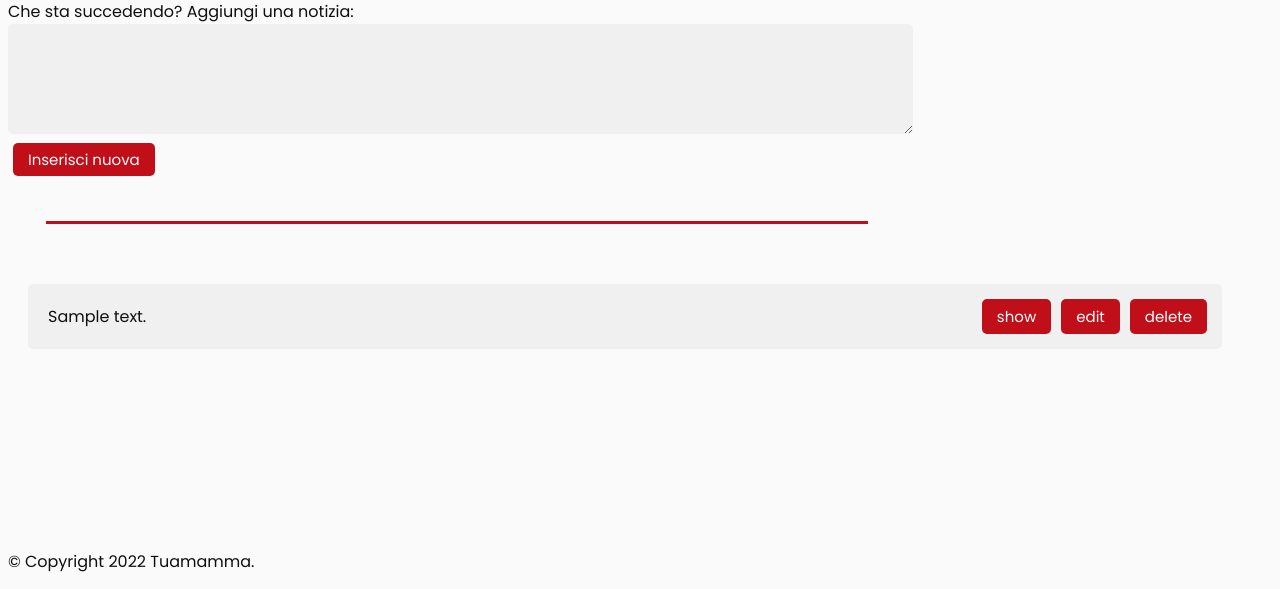
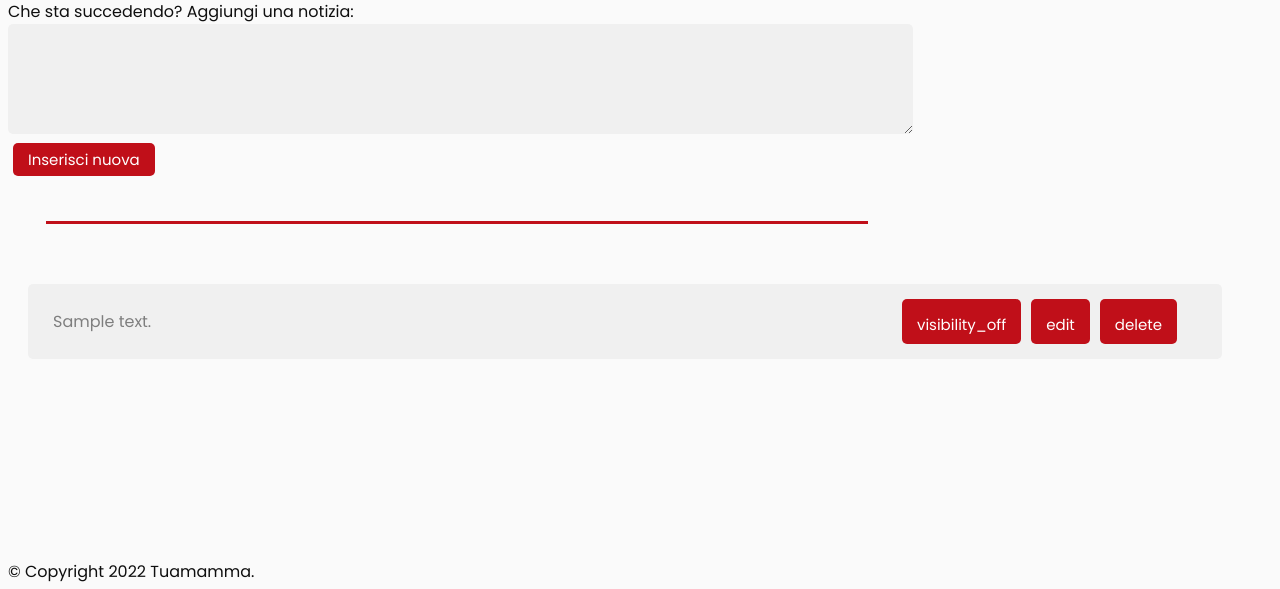
Before and after one commit to nkoexe/Infopoint, a Flask app: template backend/templates/news.html in a window 1280 px wide. Shown: the part 34-623 px from the top of the page. Run offline with Flask 2, Linux system fonts and the light colour scheme; the template is opened without the code that fills it: most values are stand-ins (such as "Sample title", 1, 10 or a date in 2020); parts of the project's set-up code (start-up, migrations or seed data) failed here and were passed over; some libraries are stand-ins or nearby versions.

Commit message:
added icons, hide/show functionality, cancel the edit

```diff
--- a/backend/static/scripts/news.js
+++ b/backend/static/scripts/news.js
@@ -1,30 +1,93 @@
+function newsshow(id) {
+    /* Toggle the visibility of a news element */
+
+    // Icon and text of the element
+    var showbtn = document.getElementById("newsshowicon"+id);
+    var newstext = document.getElementById(id);
+
+    // Send the request to the server
+    $.ajax({
+        url: "/notizie/" + id,
+        type: "PUT",
+        data: {
+            // To reverse the visibility just send this, the server will do the rest
+            "active": ""
+        },
+        success: function(data) {
+            if (data == "ko") {
+                alert("Errore");
+            } else if (data == '1') {
+                // If the element is now visible, change the icon and text opacity
+                showbtn.innerHTML = "visibility";
+                newstext.classList.remove("disabled");
+            } else {
+                // If the element is now hidden, change the icon and text opacity
+                showbtn.innerHTML = "visibility_off";
+                newstext.classList.add("disabled");
+            }
+        }
+    });
+}
+
 function newsedit(id) {
+    /* Cliks on the edit button of an existing news element */
+
+    // Unhide the 'Save' and 'Cancel' buttons, add functionality to them
     var savebtn = document.getElementById("newssave")
     savebtn.classList.remove("hidden");
-    savebtn.setAttribute("onclick", "newseditsave(" + id + ")");
+    savebtn.setAttribute("onclick", "newseditsave('" + id + "')"); // id is still a string - "00021", not 21
 
     var cancbtn = document.getElementById("newscanc");
     cancbtn.classList.remove("hidden");
-    cancbtn.setAttribute("onclick", "newseditcanc(" + id + ")");
+    cancbtn.setAttribute("onclick", "newseditcanc('" + id + "')");
 
+    // Take the text of the news element and put it in the textarea
     document.getElementById("newsinput").value = document.getElementById(id).textContent;
 }
 
 function newseditsave(id) {
+    /* Save the edited news text */
+
+    // Check if the textarea is empty
+    var text = document.getElementById("newsinput").value.trim();
+    if (text == "") {
+        alert("Inserisci il testo della notizia");
+        return;
+    }
+
+    // Send the new text to the server
     $.ajax({
         url: "/notizie/" + id,
         type: "PUT",
         data: {
-            "text": document.getElementById("newsinput").value
+            "text": text
         },
         success: function(data) {
+            // On success, reload the page, otherwise show the error
             if (data == "ok") {
                 location.reload();
             } else {
-                alert("Errore");
+                // TODO: show the error
+                alert("C'è stato un errore nella modifica della notizia");
             }
         }
     });
+}
+
+function newseditcanc(id) {
+    /* Cancel the edit of the news text */
+
+    // Hide the 'Save' and 'Cancel' buttons
+    var savebtn = document.getElementById("newssave");
+    savebtn.classList.add("hidden");
+    savebtn.removeAttribute("onclick");
+
+    var cancbtn = document.getElementById("newscanc");
+    cancbtn.classList.add("hidden");
+    cancbtn.removeAttribute("onclick");
+
+    // Remove the text from the textarea
+    document.getElementById("newsinput").value = "";
 }
 
 function newsdel(id) {
--- a/backend/static/styles/news.css
+++ b/backend/static/styles/news.css
@@ -10,8 +10,14 @@
     height: 100px;
 }
 
+/* SaveEdits and Cancel buttons before editing are hidden */
 .hidden {
     display: none;
+}
+
+/* News that aren't visible on the frontend */
+.disabled {
+    opacity: 0.5;
 }
 
 .newscont {
@@ -23,13 +29,18 @@
 }
 
 .newstext {
-    padding: 10px;
+    padding: 15px;
     width: 80%;
 }
 
 .newsbtncont {
-    margin-left: 10px;
+    margin-left: auto;
+    margin-right: 30px;
     display: flex;
+}
+
+.newsbtn {
+    padding-top: 10px;
 }
 
 /*
--- a/backend/templates/news.html
+++ b/backend/templates/news.html
@@ -2,9 +2,9 @@
 <link rel="stylesheet" href="{{ url_for('static', filename='styles/news.css') }}" />
 <script src="//ajax.googleapis.com/ajax/libs/jquery/1.9.1/jquery.min.js"></script>
 <script type="text/javascript" src="{{ url_for('static', filename='scripts/news.js') }}"></script>
-{% endblock %} {% block title %}Notizie{% endblock %} {% block header%}Notizie{% endblock %}{% block
-content %}
+{% endblock %} {% block title %}Notizie{% endblock %} {% block header%}Notizie{% endblock %}{% block content %}
 
+<div id="newsform">
   <form method="post">
     <div class="text">Che sta succedendo? Aggiungi una notizia:</div>
     <textarea id="newsinput" name="text" required></textarea><br />
@@ -12,6 +12,7 @@ content %}
     <button type="button" class="hidden" id="newssave">Salva modifiche</button>
     <button type="button" class="hidden" id="newscanc">Annulla</button>
   </form>
+</div>
 
 <div id="newslinea"></div>
 
@@ -19,11 +20,19 @@ content %}
   {% for id in notizie %}
   <li>
     <div class="newscont">
-      <div class="text newstext" id="{{ id }}">{{ notizie[id]['text'] }}</div>
+      <div class="text newstext{% if not notizie[id]['active'] %} disabled{% endif %}" id="{{ id }}">{{ notizie[id]['text'] }}</div>
       <div class="newsbtncont">
-        <button class="newsbtn showbtn">show</button>
-        <button class="newsbtn editbtn" onclick="newsedit('{{ id }}')">edit</button>
-        <button class="newsbtn deletebtn" onclick="newsdel('{{ id }}')">delete</button>
+        <button class="newsbtn newsshowbtn" onclick="newsshow('{{ id }}')">
+          <span class="material-icons" id="newsshowicon{{ id }}"
+            >{% if notizie[id]['active'] %} visibility {% else %} visibility_off {% endif %}</span
+          >
+        </button>
+        <button class="newsbtn newseditbtn" onclick="newsedit('{{ id }}')">
+          <span class="material-icons">edit</span>
+        </button>
+        <button class="newsbtn newsdeletebtn" onclick="newsdel('{{ id }}')">
+          <span class="material-icons">delete</span>
+        </button>
       </div>
     </div>
   </li>
```
Lines whose indentation alone changed are shown as unchanged.
